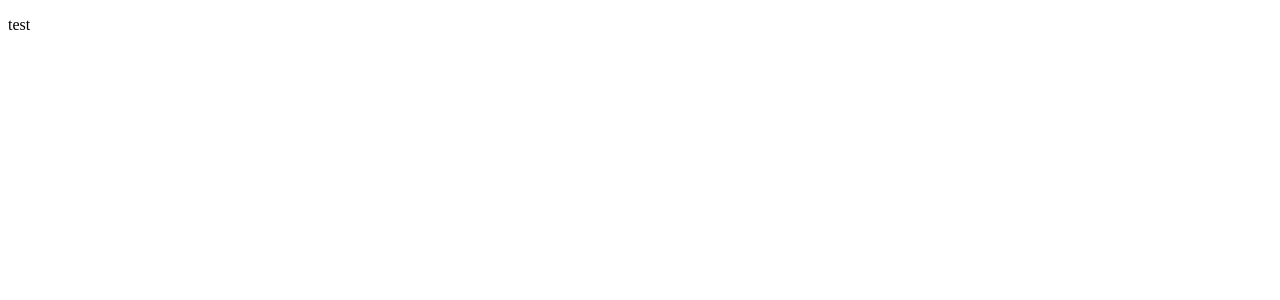
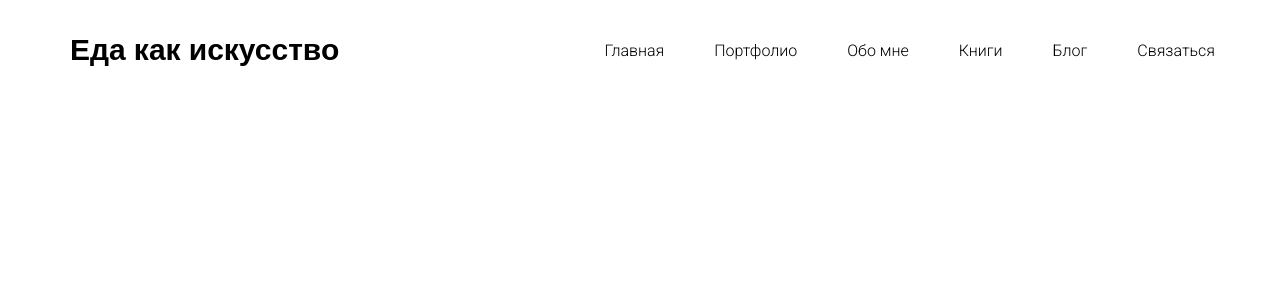
Before and after one commit to NikitOS-1/shop-project, a React (Create React App) app: page / in a window 1280 px wide. Shown: the top 300 px of the page. Built offline with nearby package versions, Linux system fonts and the light colour scheme.

Commit message:
add header and completed

```diff
--- a/public/index.html
+++ b/public/index.html
@@ -8,7 +8,7 @@
   <meta name="theme-color" content="#000000" />
   <meta name="description" content="Web site created using create-react-app" />
   <link rel="manifest" href="%PUBLIC_URL%/manifest.json" />
-  <title>Shop-Project</title>
+  <title>Еда как искусство</title>
 </head>
 
 <body>
--- /dev/null
+++ b/src/Header/Header.module.scss
@@ -0,0 +1,70 @@
+@import url('https://fonts.googleapis.com/css2?family=Nunito+Sans:ital,wght@1,300&family=Nunito:ital,wght@0,200;0,300;0,400;0,500;0,600;0,700;0,800;0,900;0,1000;1,200;1,300;1,400;1,500;1,600;1,700;1,800;1,900;1,1000&family=Poppins&family=Roboto:wght@300&display=swap');
+// $Poppins:'Poppins',
+// sans-serif;
+// //---
+$Nunito:'Nunito',
+sans-serif;
+// title
+$Roboto:'Roboto',
+sans-serif;
+// text
+$testColor1:tomato;
+$testColor2:rgb(221, 245, 0);
+
+
+
+* {
+    box-sizing: border-box;
+    margin: 0px;
+    padding: 0px;
+}
+
+.header {
+    display: flex;
+    align-items: center;
+    justify-content: space-between;
+    max-width: 1270px;
+    margin: 0 auto;
+    padding: 0 15px;
+    height: 100px;
+
+    .logo {
+        margin-left: 50px;
+
+        h2 {
+            font-family: $Nunito;
+            font-size: 30px;
+        }
+    }
+
+    .nav {
+        ul {
+            display: flex;
+            list-style: none;
+
+            li {
+                margin-right: 40px;
+
+                a {
+                    font-family: $Roboto;
+                    padding: 5px;
+                    text-decoration: none;
+                    color: black;
+                    font-size: 16px;
+
+                    &:hover {
+                        color: rgba(0, 0, 0, 0.428);
+                    }
+
+                    &:active {
+                        color: rgba(0, 0, 0, 0.22);
+                    }
+
+                    &:focus {
+                        color: rgba(0, 0, 0, 0.22);
+                    }
+                }
+            }
+        }
+    }
+}
--- /dev/null
+++ b/src/Header/Header.tsx
@@ -0,0 +1,36 @@
+import style from "./Header.module.scss";
+
+const Header = () => {
+  return (
+    <>
+      <header className={style.header}>
+        <div className={style.logo}>
+          <h2>Еда как искусство</h2>
+        </div>
+        <nav className={style.nav}>
+          <ul>
+            <li>
+              <a href="#">Главная</a>
+            </li>
+            <li>
+              <a href="#">Портфолио</a>
+            </li>
+            <li>
+              <a href="#">Обо мне</a>
+            </li>
+            <li>
+              <a href="#">Книги</a>
+            </li>
+            <li>
+              <a href="#">Блог</a>
+            </li>
+            <li>
+              <a href="#">Связаться</a>
+            </li>
+          </ul>
+        </nav>
+      </header>
+    </>
+  );
+};
+export default Header;
--- a/src/index.tsx
+++ b/src/index.tsx
@@ -1,12 +1,9 @@
 import React from "react";
 import ReactDOM from "react-dom/client";
+import Header from "./Header/Header";
 
 const App = () => {
-  return (
-    <>
-      <p>test</p>
-    </>
-  );
+  return <Header />;
 };
 
 const root = ReactDOM.createRoot(
```
